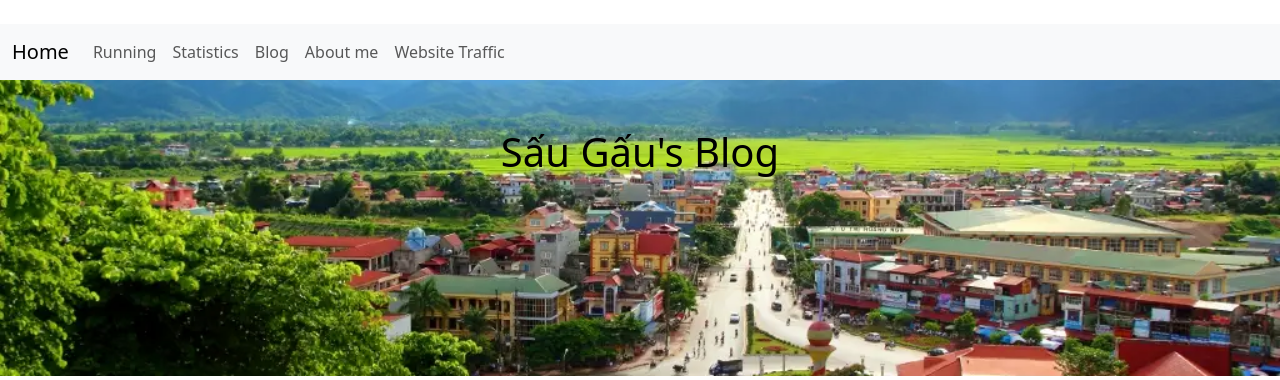
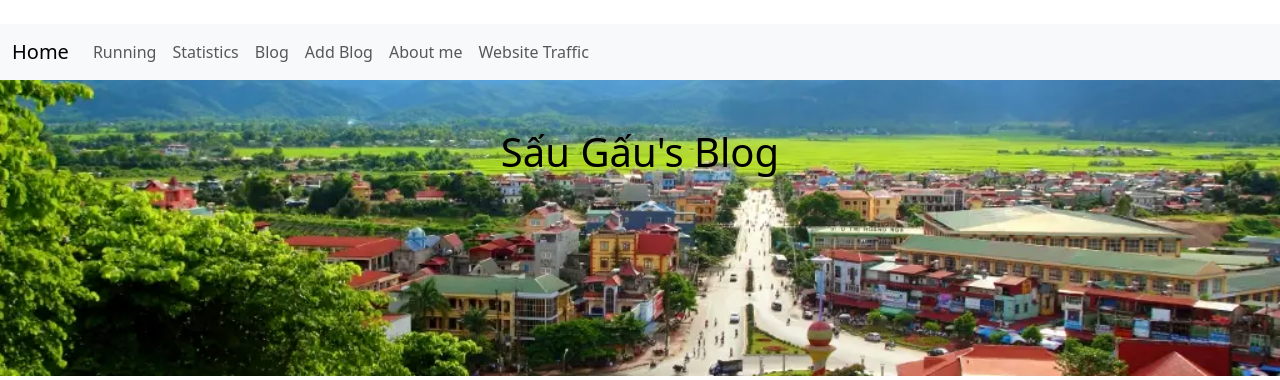
Before and after one commit to NguyenQuangMinh0504/my_website, a Django app: page /about-me/ in a window 1280 px wide. Shown: the top 380 px of the page. Run offline with Django 4.2, Linux system fonts and the light colour scheme.

Commit message:
Add: Thêm add blog vào navbar

```diff
--- a/django_my_website/templates/navbar.html
+++ b/django_my_website/templates/navbar.html
@@ -17,6 +17,9 @@
             <a class="nav-link" href="{% url 'blog' %}">Blog</a>
           </li>
           <li class="nav-item">
+            <a class="nav-link" href="{% url 'add-blog' %}">Add Blog</a>
+          </li>
+          <li class="nav-item">
             <a class="nav-link" href="{% url 'about-me' %}">About me</a>
           </li>
           <li class="nav-item">
```
